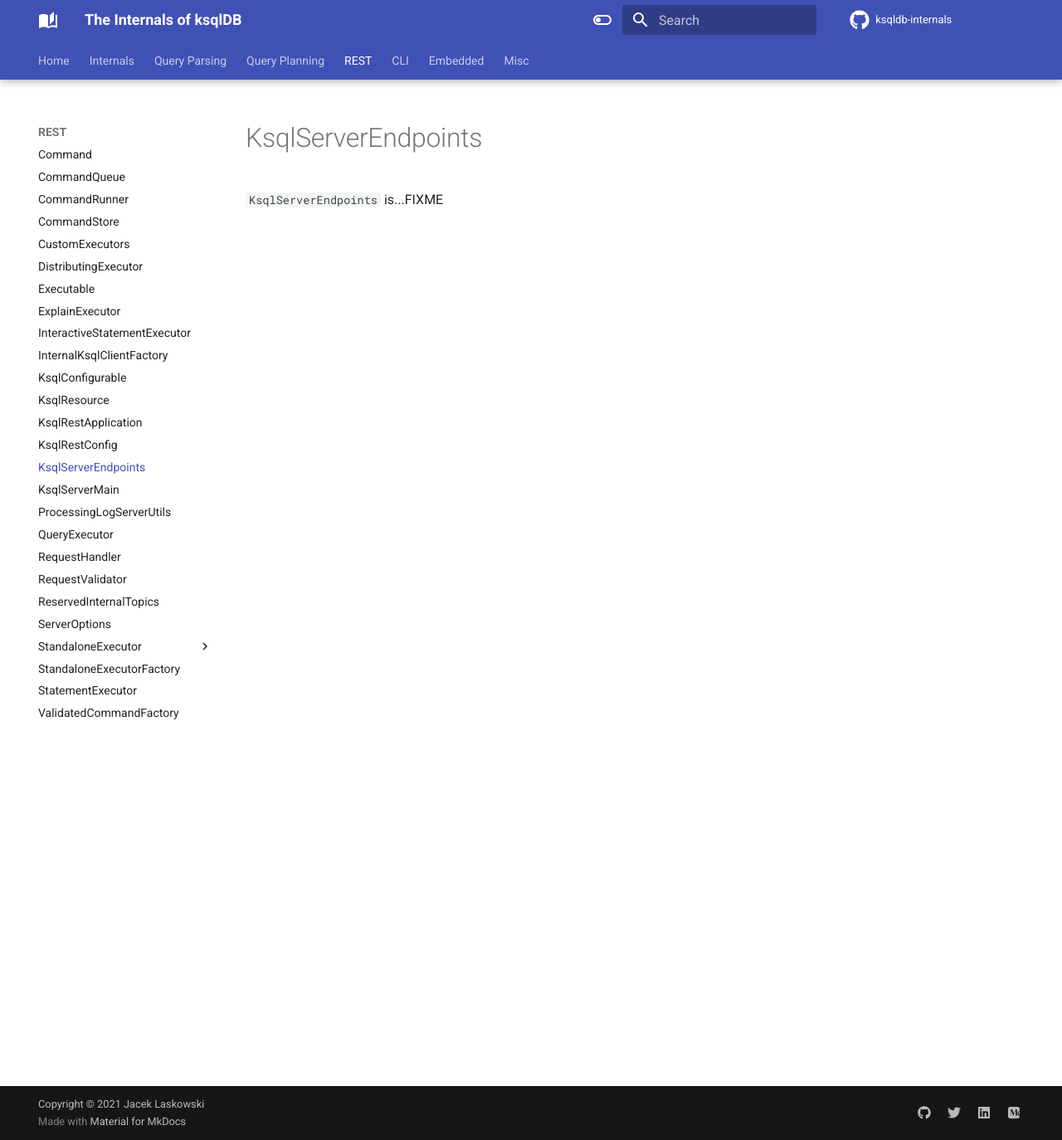
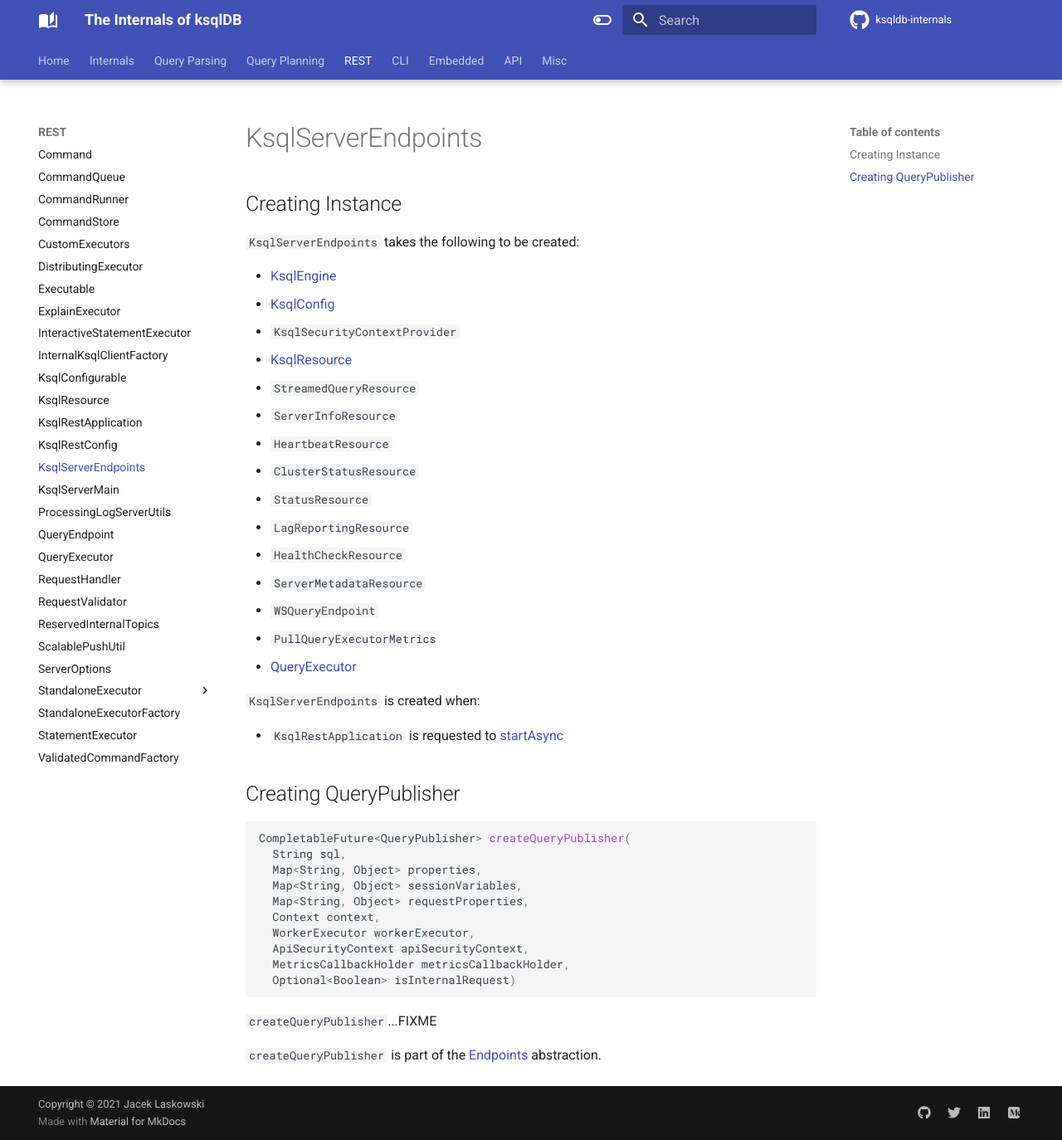
Before and after one commit to japila-books/ksqldb-internals, an MkDocs documentation site: the page built from docs/rest/KsqlServerEndpoints.md, in a window 1280 px wide and 1374 px high. Shown: the whole window at 83% size. Built offline with MkDocs 1.6.1 and Material for MkDocs 9.7.7, drawn with Linux system fonts in a browser that asks for light colours; comment, search, counter and statistics services are not loaded.

Commit message:
KsqlRestApplication and Endpoints (vert.x)

````diff
--- a/docs/rest/KsqlServerEndpoints.md
+++ b/docs/rest/KsqlServerEndpoints.md
@@ -1,3 +1,44 @@
 # KsqlServerEndpoints
 
-`KsqlServerEndpoints` is...FIXME
+## Creating Instance
+
+`KsqlServerEndpoints` takes the following to be created:
+
+* <span id="ksqlEngine"> [KsqlEngine](../KsqlEngine.md)
+* <span id="ksqlConfig"> [KsqlConfig](../KsqlConfig.md)
+* <span id="ksqlSecurityContextProvider"> `KsqlSecurityContextProvider`
+* <span id="ksqlResource"> [KsqlResource](KsqlResource.md)
+* <span id="streamedQueryResource"> `StreamedQueryResource`
+* <span id="serverInfoResource"> `ServerInfoResource`
+* <span id="heartbeatResource"> `HeartbeatResource`
+* <span id="clusterStatusResource"> `ClusterStatusResource`
+* <span id="statusResource"> `StatusResource`
+* <span id="lagReportingResource"> `LagReportingResource`
+* <span id="healthCheckResource"> `HealthCheckResource`
+* <span id="serverMetadataResource"> `ServerMetadataResource`
+* <span id="wsQueryEndpoint"> `WSQueryEndpoint`
+* <span id="pullQueryMetrics"> `PullQueryExecutorMetrics`
+* <span id="queryExecutor"> [QueryExecutor](QueryExecutor.md)
+
+`KsqlServerEndpoints` is created when:
+
+* `KsqlRestApplication` is requested to [startAsync](KsqlRestApplication.md#startAsync)
+
+## <span id="createQueryPublisher"> Creating QueryPublisher
+
+```java
+CompletableFuture<QueryPublisher> createQueryPublisher(
+  String sql,
+  Map<String, Object> properties,
+  Map<String, Object> sessionVariables,
+  Map<String, Object> requestProperties,
+  Context context,
+  WorkerExecutor workerExecutor,
+  ApiSecurityContext apiSecurityContext,
+  MetricsCallbackHolder metricsCallbackHolder,
+  Optional<Boolean> isInternalRequest)
+```
+
+`createQueryPublisher`...FIXME
+
+`createQueryPublisher` is part of the [Endpoints](../api/Endpoints.md#createQueryPublisher) abstraction.
--- a/mkdocs.yml
+++ b/mkdocs.yml
@@ -100,6 +100,8 @@ extra:
       link: https://linkedin.com/in/jaceklaskowski
     - icon: fontawesome/brands/medium
       link: https://jaceklaskowski.medium.com
+  vertx:
+    api: https://vertx.io/docs/3.9.12/apidocs
 
 nav:
   - Home: index.md
@@ -241,10 +243,12 @@ nav:
     - KsqlServerEndpoints: rest/KsqlServerEndpoints.md
     - KsqlServerMain: rest/KsqlServerMain.md
     - ProcessingLogServerUtils: rest/ProcessingLogServerUtils.md
+    - QueryEndpoint: rest/QueryEndpoint.md
     - QueryExecutor: rest/QueryExecutor.md
     - RequestHandler: rest/RequestHandler.md
     - RequestValidator: rest/RequestValidator.md
     - ReservedInternalTopics: rest/ReservedInternalTopics.md
+    - ScalablePushUtil: rest/ScalablePushUtil.md
     - ServerOptions: rest/ServerOptions.md
     - StandaloneExecutor:
       - StandaloneExecutor: rest/StandaloneExecutor.md
@@ -258,6 +262,10 @@ nav:
   - Embedded:
     - EmbeddedKsql: embedded/EmbeddedKsql.md
     - KsqlContext: embedded/KsqlContext.md
+  - API:
+    - Endpoints: api/Endpoints.md
+    - Server: api/Server.md
+    - ServerVerticle: api/ServerVerticle.md
   - Misc:
     - Debugging ksqlDB: debugging.md
     - Persistent Queries: persistent-queries.md
````
Also changed, not shown: docs/KsqlConfig.md (+4 -0 lines), docs/api/Endpoints.md (added, +3 -0 lines), docs/api/Server.md (added, +56 -0 lines), docs/api/ServerVerticle.md (added, +62 -0 lines), docs/rest/KsqlRestConfig.md (+3 -1 lines), docs/rest/QueryEndpoint.md (added, +14 -0 lines), docs/rest/QueryExecutor.md (+55 -17 lines), docs/rest/ScalablePushUtil.md (added, +3 -0 lines).
